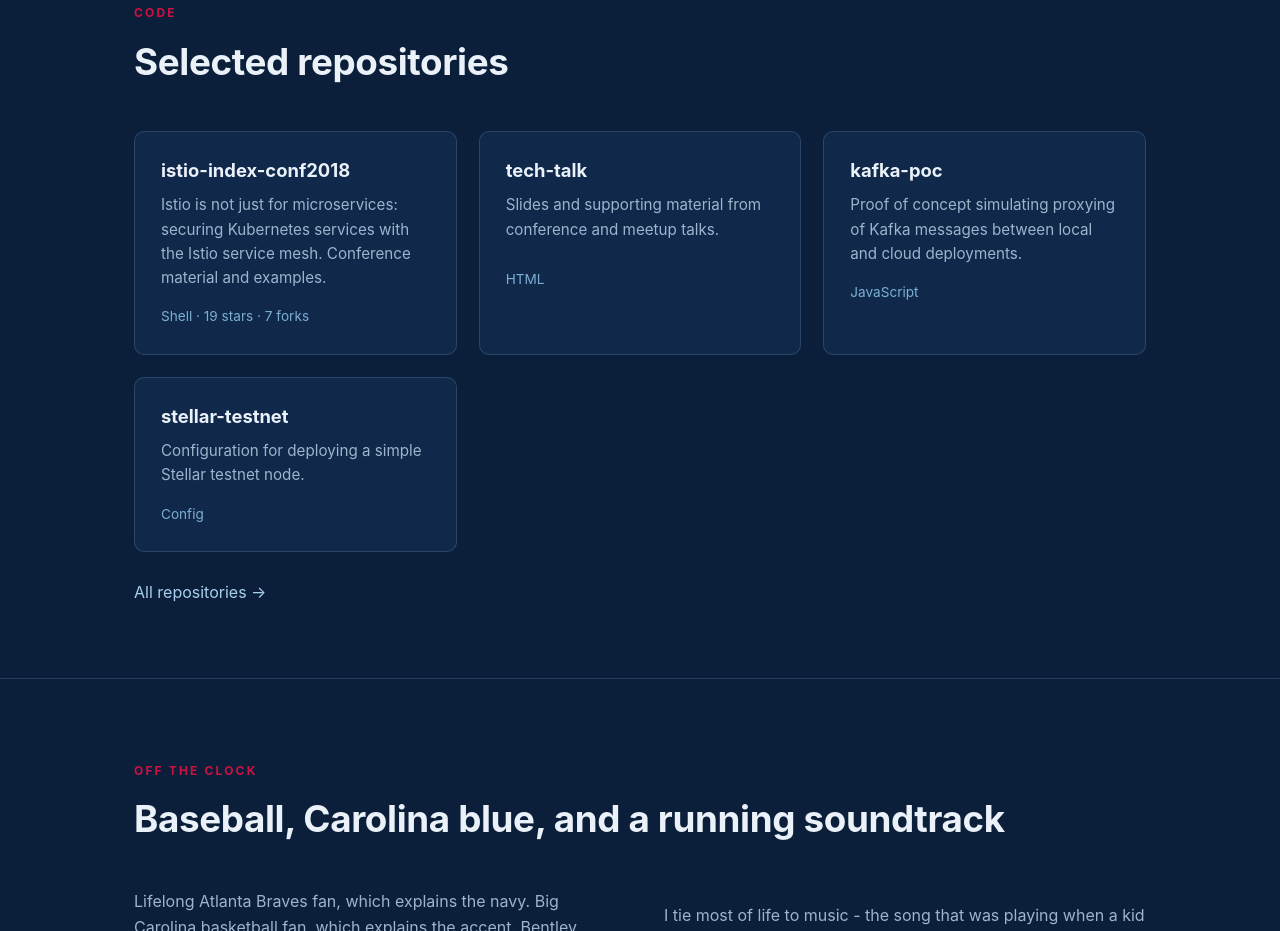
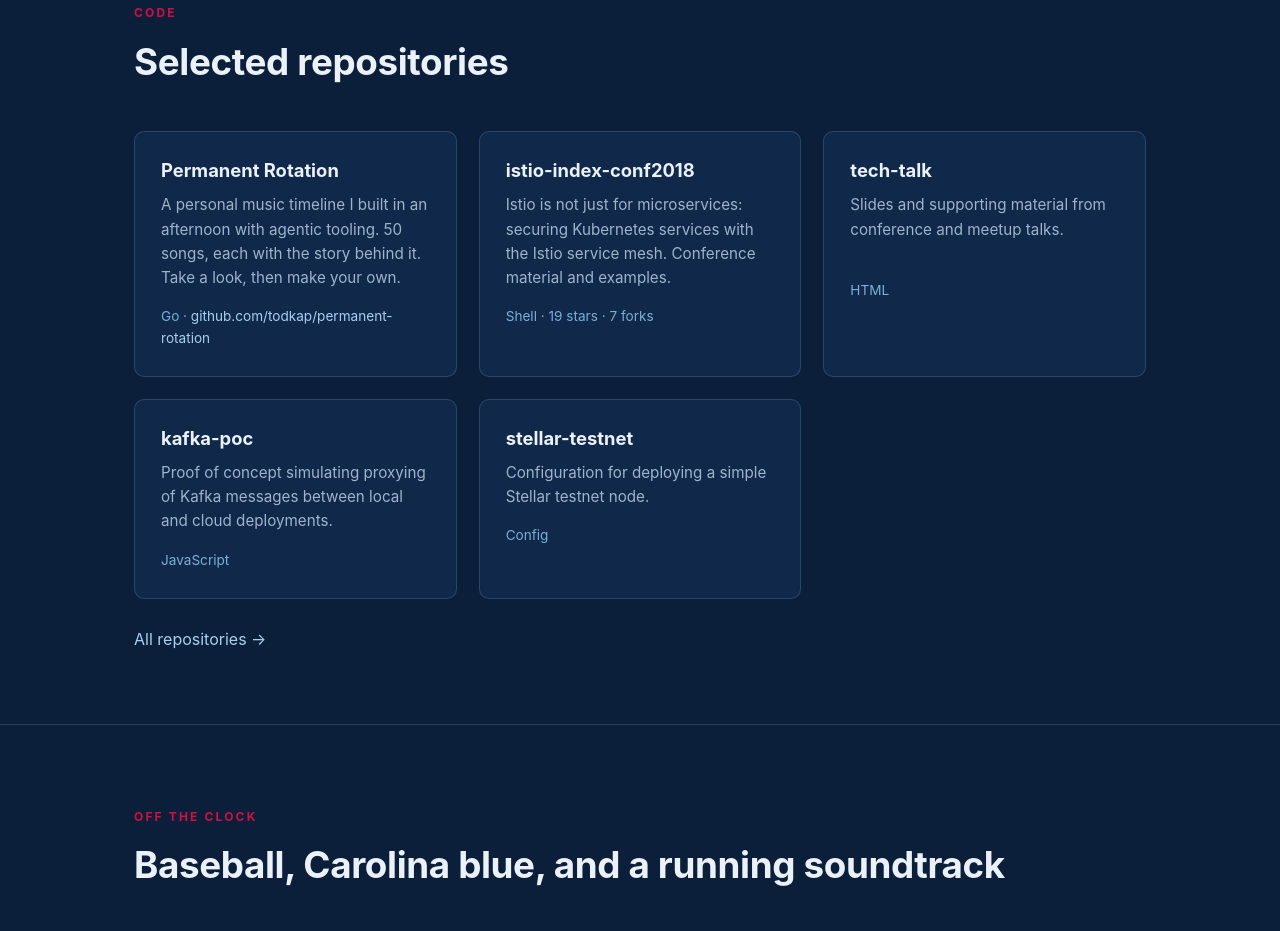
Before and after one commit to todkap/todkap.github.io, a plain HTML site: page index.html in a window 1280 px wide. Shown: the part 2313-3244 px from the top of the page. Drawn offline with Linux system fonts and the light colour scheme.

Commit message:
Add files via upload
Adding permanent rotation to the list of github repos

```diff
--- a/index.html
+++ b/index.html
@@ -135,6 +135,11 @@
     </div>
     <div class="cards">
       <article class="card">
+        <h3><a href="https://todkap.github.io/permanent-rotation/">Permanent Rotation</a></h3>
+        <p>A personal music timeline I built in an afternoon with agentic tooling. 50 songs, each with the story behind it. Take a look, then make your own.</p>
+        <p class="meta">Go &middot; <a href="https://github.com/todkap/permanent-rotation">github.com/todkap/permanent-rotation</a></p>
+      </article>
+      <article class="card">
         <h3><a href="https://github.com/todkap/istio-index-conf2018">istio-index-conf2018</a></h3>
         <p>Istio is not just for microservices: securing Kubernetes services with the Istio service mesh. Conference material and examples.</p>
         <p class="meta">Shell &middot; 19 stars &middot; 7 forks</p>
```
